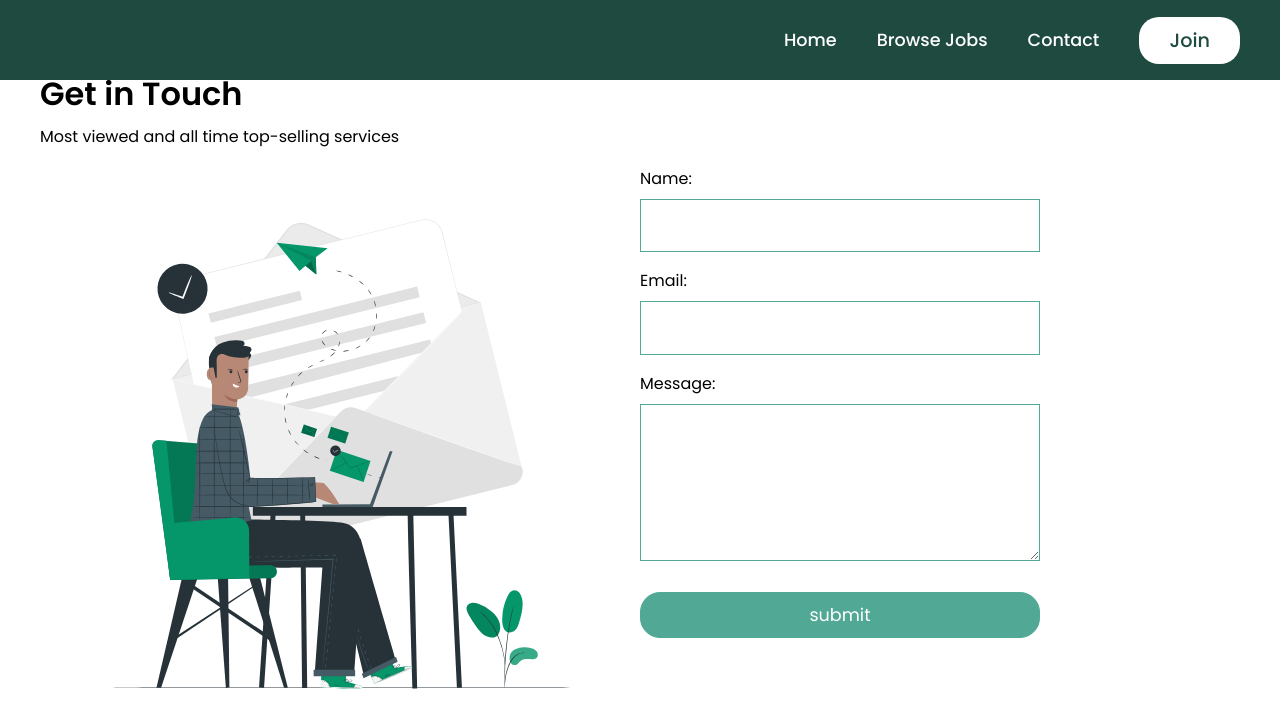
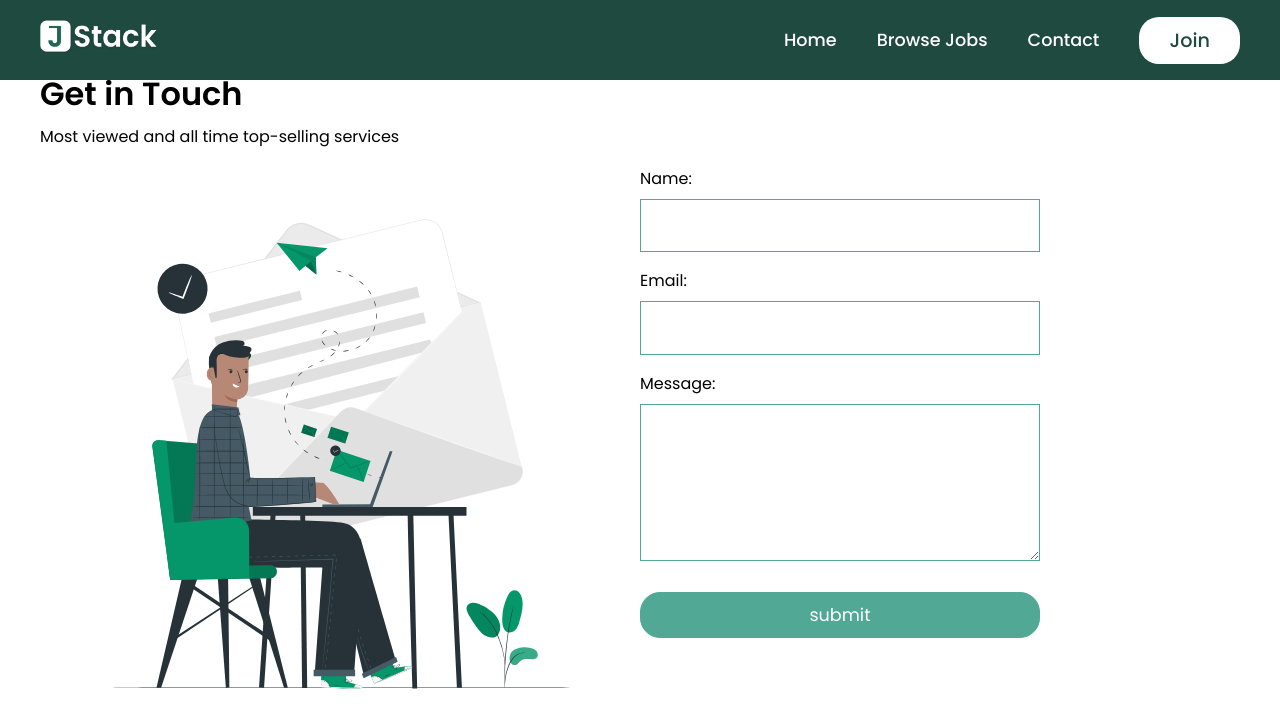
Before and after one commit to aankit-roy/job-portal, a plain HTML site: page contact.html in a window 1280 px wide. Shown: the top 728 px of the page. Drawn offline with nearby package versions, Linux system fonts and the light colour scheme; the site is published under a folder, as on GitHub Pages, so addresses that start at the root find nothing; a web font is replaced by a local one.

Commit message:
final commit

```diff
--- a/contact.html
+++ b/contact.html
@@ -16,7 +16,7 @@
     <header>
 
         <div id="navbar" class="obj-width">
-            <a href="index.html"><img class="logo" src="/assets/images/logo.png" alt=""></a>
+            <a href="index.html"><img class="logo" src="assets/images/logo.png" alt=""></a>
             <ul id="menu">
                 <li><a href="">Home</a></li>
                 <li><a href="/jobs/job.html">Browse Jobs</a></li>
--- a/css/style.css
+++ b/css/style.css
@@ -40,8 +40,15 @@
     font-family: var(--font-primary);
 }
 
-body {
+/* Prevent horizontal scrolling */
+html, body {
+    overflow-x: hidden;
+}
+
+ body {
     position: relative;
+
+
 }
 
 /* Typography */
```
